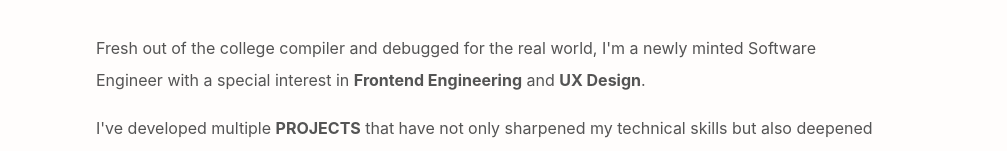
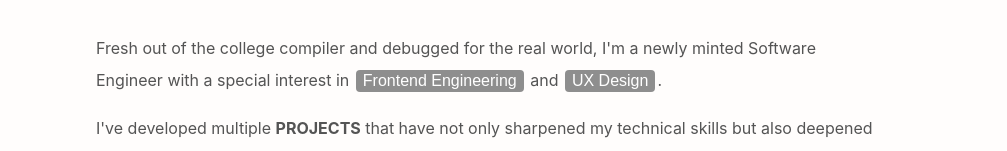
Before and after one commit to isaandrea12/portfolio, a React (Create React App) app: page / in a window 1280 px wide. Shown: the part 267-418 px from the top of the page, without its empty margins (144-1151 px from the left). Built offline with nearby package versions, Linux system fonts and the light colour scheme; a web font is replaced by a local one.

Commit message:
Minor styles

```diff
--- a/src/App.js
+++ b/src/App.js
@@ -54,7 +54,18 @@ function App() {
   return (
     <Router>
       <div className="App">
-        <AnimatedCursor />
+        <AnimatedCursor  clickables={[
+        'a',
+        'input[type="text"]',
+        'input[type="email"]',
+        'input[type="number"]',
+        'input[type="submit"]',
+        'input[type="image"]',
+        'label[for]',
+        'select',
+        'textarea',
+        '.link'
+      ]} />
         <Navbar />
         <Routes>
           <Route path="/" element={<Home />} />
--- a/src/components/Home/Home.js
+++ b/src/components/Home/Home.js
@@ -13,7 +13,7 @@ const Home = () => {
         <p className={styles.paragraph}>
           Fresh out of the college compiler and debugged for the real world, I'm
           a newly minted Software Engineer with a special interest in{" "}
-          <strong>Frontend Engineering</strong> and <strong>UX Design</strong>.{" "}
+          <button className={styles.codeBlock}>Frontend Engineering</button> and <button className={styles.codeBlock}>UX Design</button>.{" "}
           <br /> <span className={styles.breakSpace}></span>
           I've developed multiple <Link className={styles.link} to="/projects"><strong>PROJECTS</strong></Link> that have
           not only sharpened my technical skills but also deepened my
--- a/src/components/Home/Home.module.css
+++ b/src/components/Home/Home.module.css
@@ -42,3 +42,17 @@
   display: block;
   margin-top: 1em;
 }
+
+.codeBlock {
+  background: #8e8e8e;
+  color: white;
+  border: none;
+  padding: 2px 7px;
+  text-align: center;
+  text-decoration: none;
+  font-size: 16px;
+  display: inline-block;
+  margin: 4px 2px;
+  cursor: none;
+  border-radius: 4px;
+}
```
